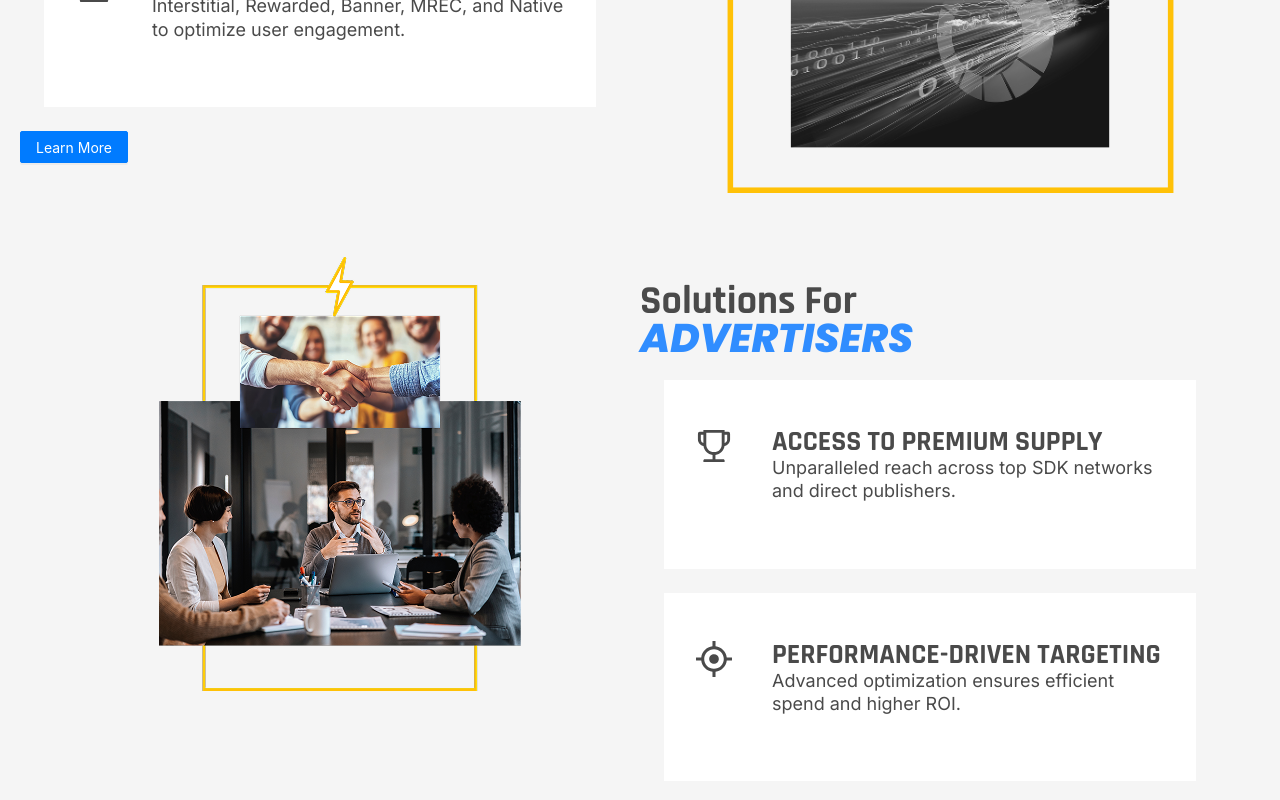
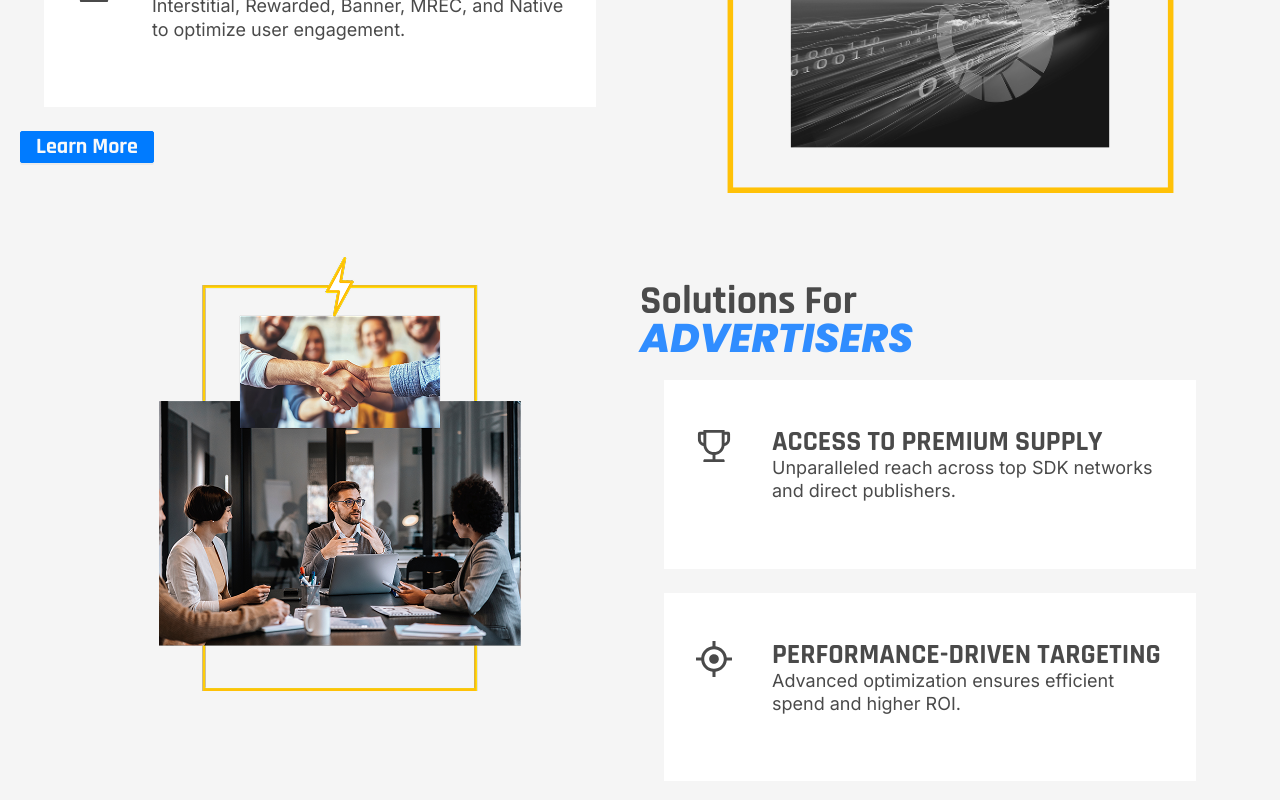
Before and after one commit to jwong65/vite-react-site, a React (Vite) app: page / in a window 1280 px wide. Shown: the part 2080-2880 px from the top of the page. Built offline with nearby package versions, Linux system fonts and the light colour scheme.

Commit message:
Added the font to each redirect button on the home page

```diff
--- a/src/pages/Home.jsx
+++ b/src/pages/Home.jsx
@@ -76,6 +76,7 @@ export default function Home() {
                     <p>Interstitial, Rewarded, Banner, MREC, and Native to optimize user engagement.</p>
                 </div>
             </div>
+
             <Link to="/publisher">
                 <Button type='primary' className='redirect'>Learn More</Button>
             </Link>
--- a/src/pages/home.css
+++ b/src/pages/home.css
@@ -242,6 +242,14 @@
     border: 1px solid var(--Primary-Electric-Blue, #007BFF);
     background: var(--Primary-Electric-Blue, #007BFF);
     box-shadow: 0px 2px 0px 0px rgba(0, 0, 0, 0.04);
+
+    color: var(--Primary-Arctic-White, #F8F9FA);
+    text-align: center;
+    font-family: Rajdhani;
+    font-size: 22px;
+    font-style: normal;
+    font-weight: 700;
+    line-height: 130%;
 }
 .text-overlay-2{
     max-width:945px;
```
